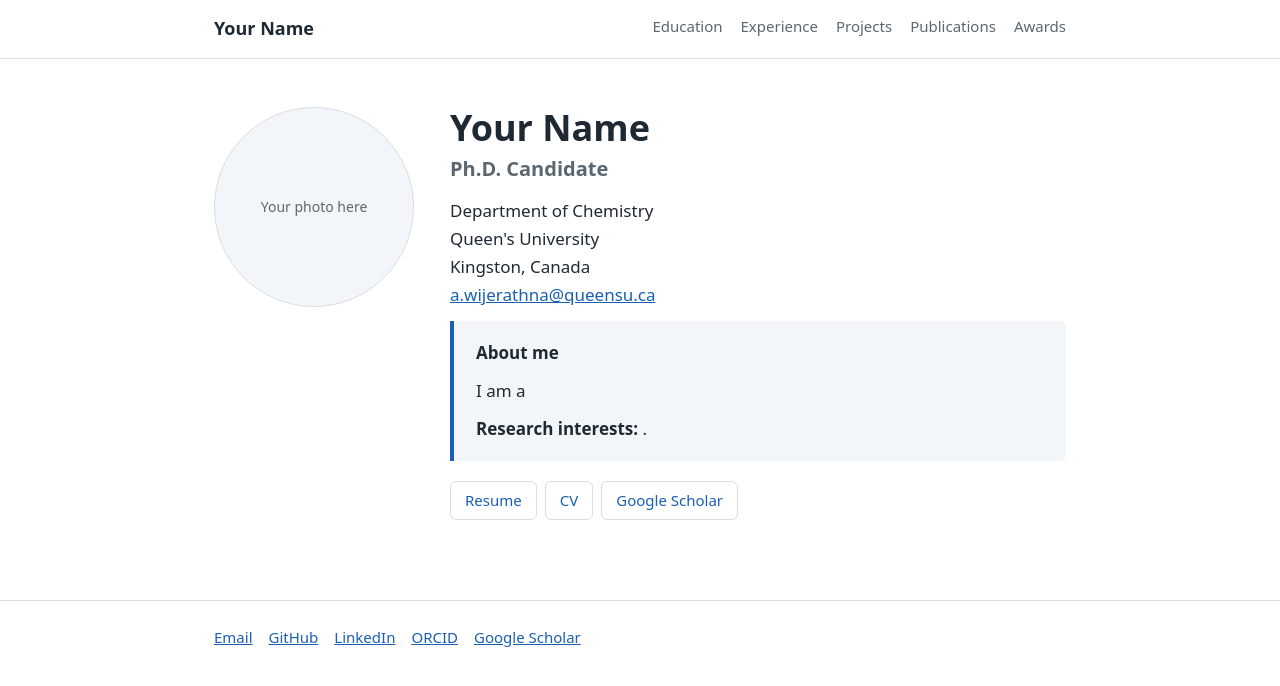
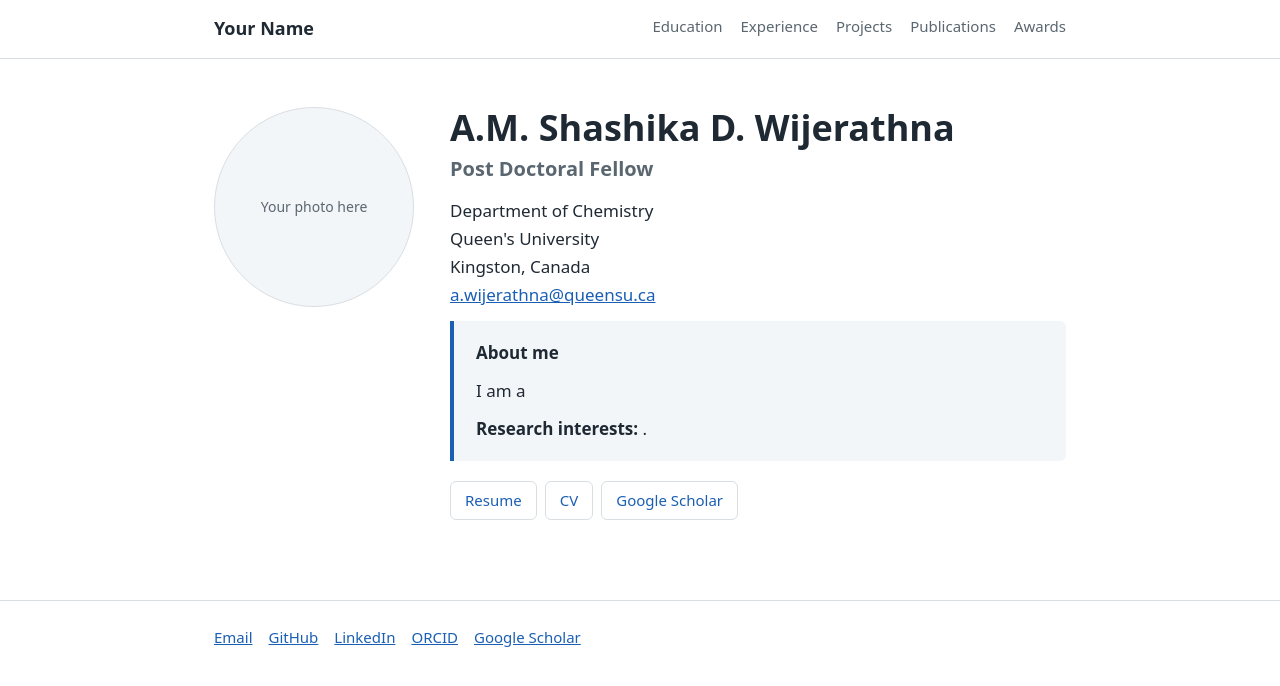
Before and after one commit to shashidwije/shashidwije.github.io, a plain HTML site: page index.html in a window 1280 px wide. Drawn offline with Linux system fonts and the light colour scheme.

Commit message:
Change name to A.M. Shashika D. Wijerathna
Updated the name and role in the HTML file.

```diff
--- a/index.html
+++ b/index.html
@@ -1,5 +1,5 @@
 <!DOCTYPE html>
-<html lang="en"><head><meta charset="utf-8"><meta name="viewport" content="width=device-width, initial-scale=1, viewport-fit=cover"><title>Your Name</title><link rel="stylesheet" href="style.css"></head><body><div class="top"><div class="wrap"><a class="brand" href="index.html">Your Name</a><nav><a href="education.html">Education</a><a href="experience.html">Experience</a><a href="projects.html">Projects</a><a href="publications.html">Publications</a><a href="awards.html">Awards</a></nav></div></div><main class="wrap"><div class="hero"><div class="photo">Your photo here</div><div><h1>Your Name</h1><div class="role">Ph.D. Candidate</div>
+<html lang="en"><head><meta charset="utf-8"><meta name="viewport" content="width=device-width, initial-scale=1, viewport-fit=cover"><title>A.M.Shashika D. Wijerathna</title><link rel="stylesheet" href="style.css"></head><body><div class="top"><div class="wrap"><a class="brand" href="index.html">Your Name</a><nav><a href="education.html">Education</a><a href="experience.html">Experience</a><a href="projects.html">Projects</a><a href="publications.html">Publications</a><a href="awards.html">Awards</a></nav></div></div><main class="wrap"><div class="hero"><div class="photo">Your photo here</div><div><h1>A.M. Shashika D. Wijerathna</h1><div class="role">Post Doctoral Fellow</div>
 <p>Department of Chemistry<br>Queen's University<br>Kingston, Canada<br><a href="mailto:a.wijerathna@queensu.ca">a.wijerathna@queensu.ca</a></p>
 <div class="about"><p><strong>About me</strong></p><p>I am a </p>
 <p><strong>Research interests:</strong> .</p></div>
```
